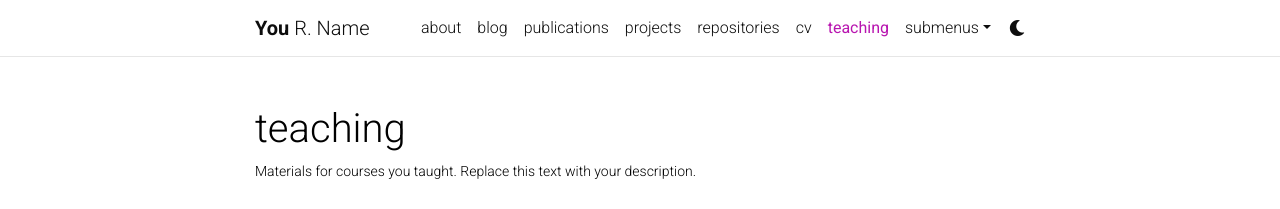
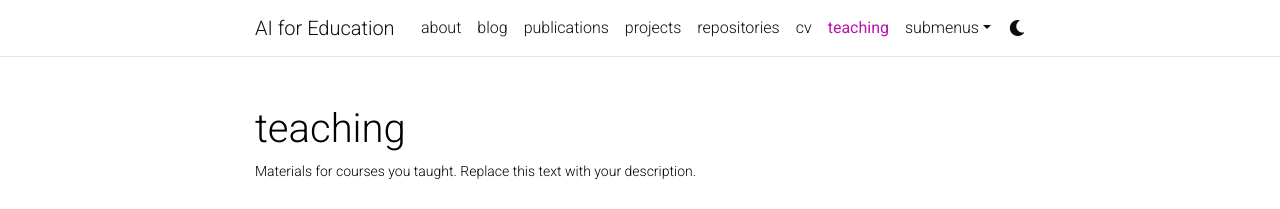
Before and after one commit to ebarylko/ai-ed.github.io, a Jekyll site: the page built from _pages/teaching.md, in a window 1280 px wide. Shown: the top 209 px of the page. Built offline with Jekyll 4.4.1, drawn with Linux system fonts in a browser that asks for light colours; comment, search, counter and statistics services are not loaded; a style sheet for code colours, icons or effects is not loaded.

Commit message:
updated config

```diff
--- a/_config.yml
+++ b/_config.yml
@@ -2,7 +2,7 @@
 # Site settings
 # -----------------------------------------------------------------------------
 
-title: blank # the website title (if blank, full name will be used instead)
+title: AI for Education # the website title (if blank, full name will be used instead)
 first_name: You
 middle_name: R.
 last_name: Name
@@ -18,8 +18,8 @@ keywords: jekyll, jekyll-theme, academic-website, portfolio-website  # add your
 lang: en # the language of your site (for example: en, fr, cn, ru, etc.)
 icon: ⚛️  # the emoji used as the favicon (alternatively, provide image name in /assets/img/)
 
-url: https://alshedivat.github.io # the base hostname & protocol for your site
-baseurl: /al-folio # the subpath of your site, e.g. /blog/
+url: https://ai-ed.github.io # the base hostname & protocol for your site
+baseurl:  # the subpath of your site, e.g. /blog/
 last_updated: false # set to true if you want to display last updated in the footer
 impressum_path:  # set to path to include impressum link in the footer, use the same path as permalink in a page, helps to conform with EU GDPR
 
```
